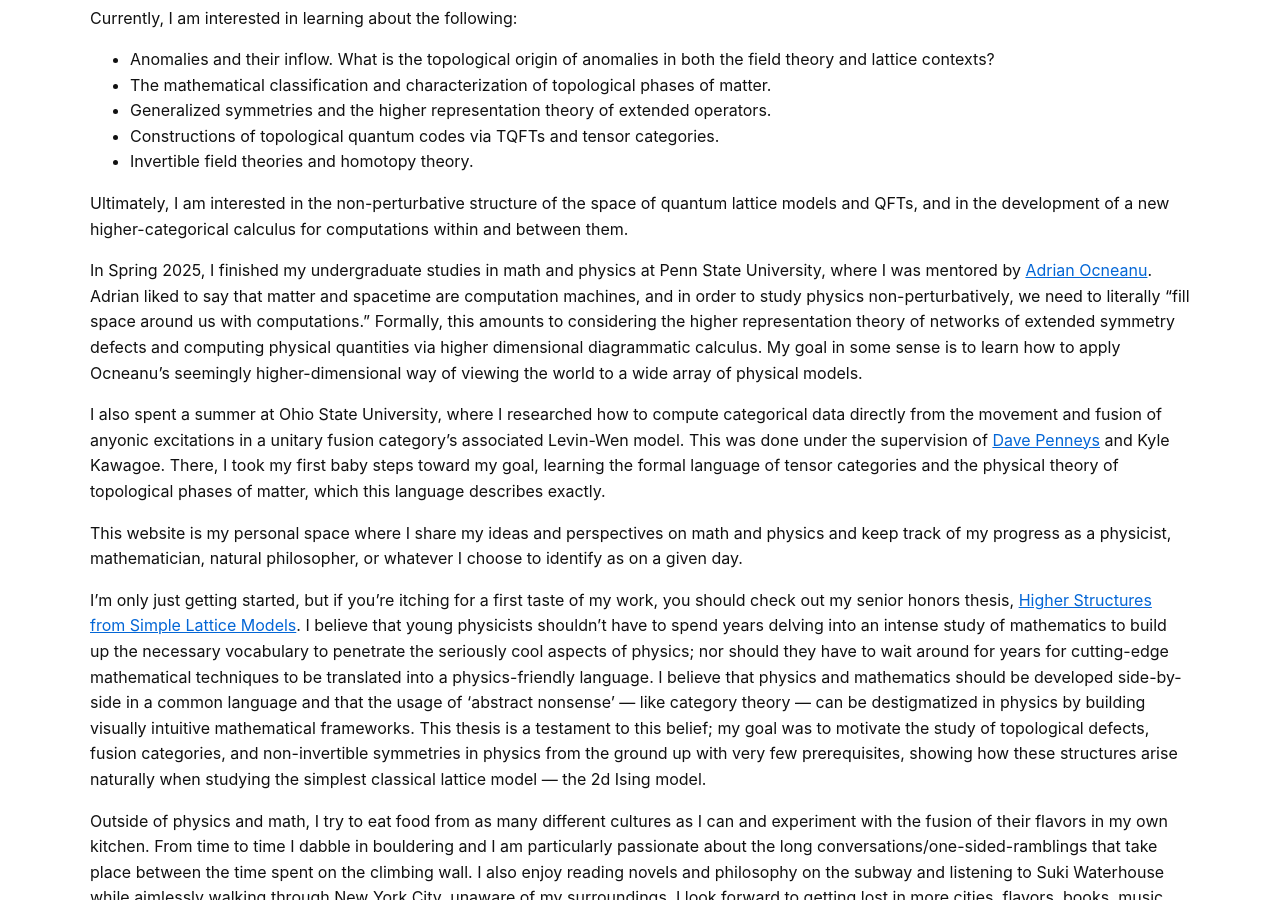
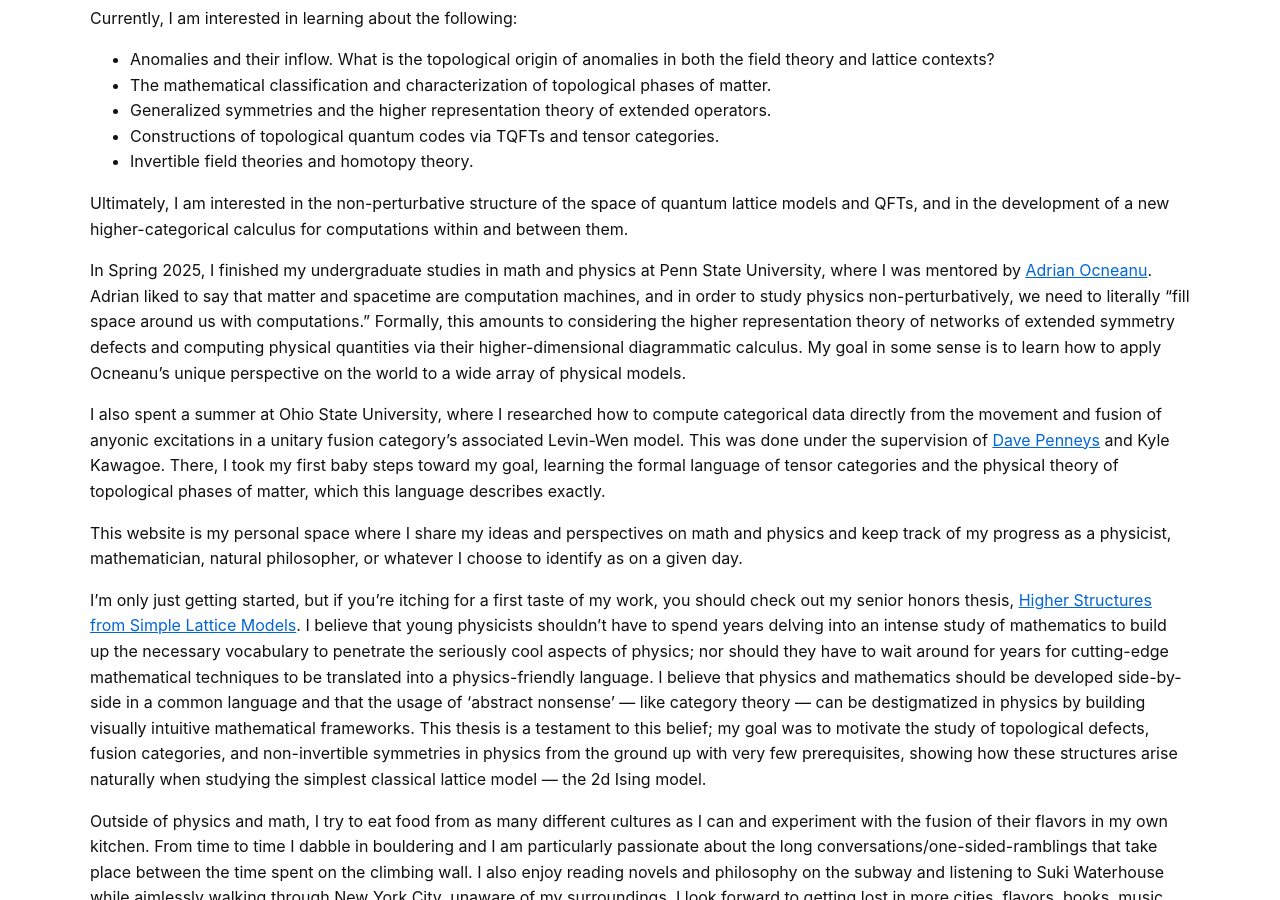
Before and after one commit to noahringrose/noahringrose.github.io, a Jekyll site: the page built from index.md, in a window 1280 px wide and 900 px high, scrolled down 485 px. Built offline with Jekyll 4.4.1, drawn with Linux system fonts in a browser that asks for light colours.

Commit message:
Update index.md

```diff
--- a/index.md
+++ b/index.md
@@ -18,7 +18,7 @@ Currently, I am interested in learning about the following:
 
 Ultimately, I am interested in the non-perturbative structure of the space of quantum lattice models and QFTs, and in the development of a new higher-categorical calculus for computations within and between them.
 
-In Spring 2025, I finished my undergraduate studies in math and physics at Penn State University, where I was mentored by [Adrian Ocneanu](https://mathpicture.fas.harvard.edu/hrt-course). Adrian liked to say that matter and spacetime are computation machines, and in order to study physics non-perturbatively, we need to literally "fill space around us with computations." Formally, this amounts to considering the higher representation theory of networks of extended symmetry defects and computing physical quantities via higher dimensional diagrammatic calculus. My goal in some sense is to learn how to apply Ocneanu's seemingly higher-dimensional way of viewing the world to a wide array of physical models.
+In Spring 2025, I finished my undergraduate studies in math and physics at Penn State University, where I was mentored by [Adrian Ocneanu](https://mathpicture.fas.harvard.edu/hrt-course). Adrian liked to say that matter and spacetime are computation machines, and in order to study physics non-perturbatively, we need to literally "fill space around us with computations." Formally, this amounts to considering the higher representation theory of networks of extended symmetry defects and computing physical quantities via their higher-dimensional diagrammatic calculus. My goal in some sense is to learn how to apply Ocneanu's unique perspective on the world to a wide array of physical models.
 
 I also spent a summer at Ohio State University, where I researched how to compute categorical data directly from the movement and fusion of anyonic excitations in a unitary fusion category's associated Levin-Wen model. This was done under the supervision of [Dave Penneys](https://people.math.osu.edu/penneys.2/) and Kyle Kawagoe. There, I took my first baby steps toward my goal, learning the formal language of tensor categories and the physical theory of topological phases of matter, which this language describes exactly.
 
```
